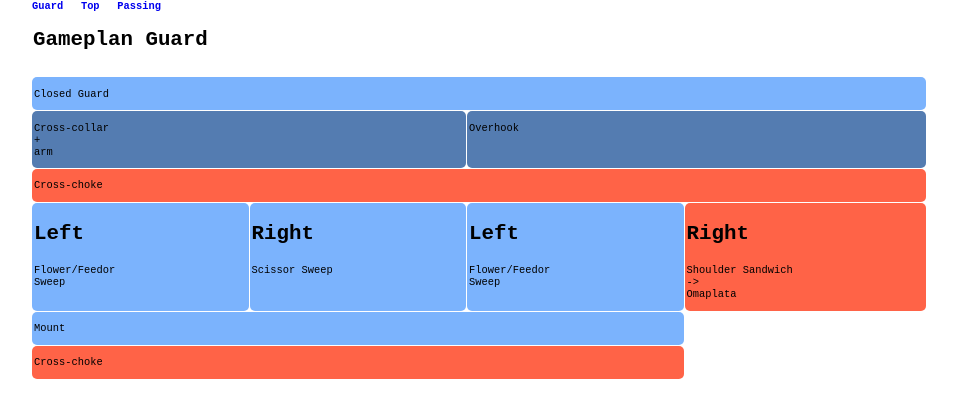
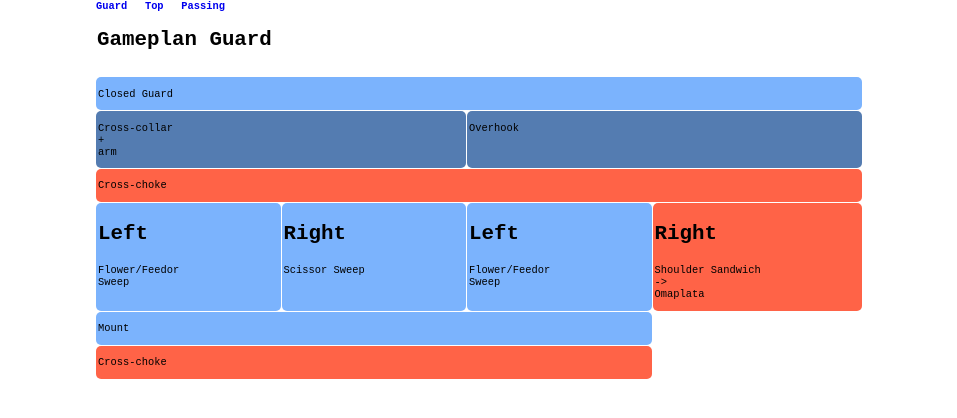
Before and after one commit to wellpappGIT/BJJ_gameplan, a plain HTML site: page index.html in a window 1280 px wide. Shown: the whole page, without its empty margins (161-1118 px from the left). Drawn offline with Linux system fonts and the light colour scheme.

Commit message:
small changes

```diff
--- a/css/master.css
+++ b/css/master.css
@@ -5,6 +5,7 @@
 }
 
 :root {
+  --bgcolor: rgb(123, 179, 253);
 }
 
 body {
@@ -29,7 +30,7 @@ p {
 }
 
 .title {
-  width: 70%;
+  width: 60%;
   margin: 0 auto;
 }
 
@@ -41,7 +42,7 @@ p {
 }
 
 .container {
-  width: 70%;
+  width: 60%;
   height: 100%;
 
   margin: 0 auto;
@@ -73,9 +74,9 @@ p {
   grid-auto-flow: dense;
 }
 .tech-card {
-  background-color: rgb(123, 179, 253);
   width: 100%;
   height: 100%;
+  min-height: 3em;
 
   padding: 0;
   margin: 0;
@@ -84,10 +85,12 @@ p {
 }
 
 .tech01 {
+  background-color: var(--bgcolor);
   grid-column: 1 / span 12;
   grid-row: 1 / span 1;
 }
 .tech02 {
+  background-color: var(--bgcolor);
   grid-column: 1 / span 6;
   grid-row: 2 / span 1;
 
@@ -99,6 +102,7 @@ p {
   background-color: rgb(84, 124, 177);
 }
 .tech04 {
+  background-color: var(--bgcolor);
   grid-column: 13 / span 6;
   grid-row: 2 / span 1;
 }
@@ -109,6 +113,7 @@ p {
   background-color: tomato;
 }
 .tech055 {
+  background-color: var(--bgcolor);
   grid-column: 7 / span 6;
   grid-row: 3 / span 1;
 }
@@ -119,32 +124,39 @@ p {
   background-color: tomato;
 }
 .tech06 {
+  background-color: var(--bgcolor);
   grid-column: 13 / span 3;
   grid-row: 3 / span 1;
 }
 .tech07 {
+  background-color: var(--bgcolor);
   grid-column: 16 / span 3;
   grid-row: 3 / span 1;
 }
 .tech08 {
+  background-color: var(--bgcolor);
   grid-column: 1 / span 3;
   grid-row: 4 / span 1;
 }
 .tech09 {
+  background-color: var(--bgcolor);
   grid-column: 4 / span 3;
   grid-row: 4 / span 1;
 }
 .tech10 {
+  background-color: var(--bgcolor);
   grid-column: 7 / span 3;
   grid-row: 4 / span 1;
 }
 .tech11 {
+  background-color: var(--bgcolor);
   grid-column: 10 / span 3;
   grid-row: 4 / span 1;
 
   background-color: tomato;
 }
 .tech12 {
+  background-color: var(--bgcolor);
   grid-column: 1 / span 9;
   grid-row: 5 / span 1;
 }
```
